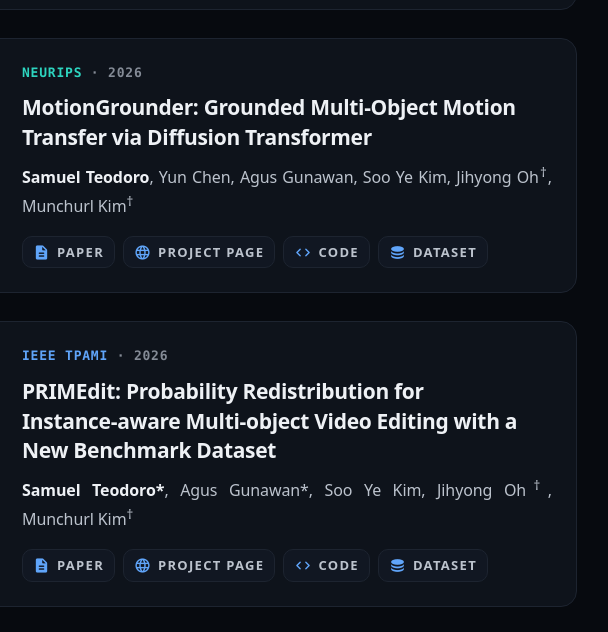
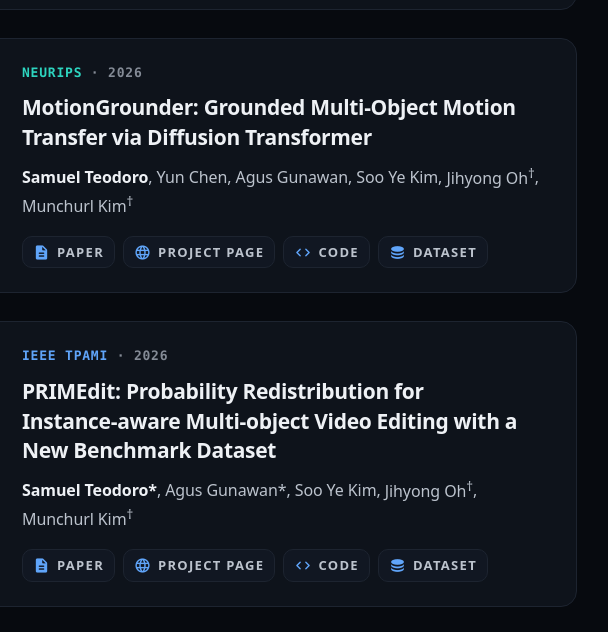
Before and after one commit to sateodoro/sateodoro.github.io, a plain HTML site: page index.html in a window 1280 px wide. Shown: the part 2066-2698 px from the top of the page, 471-1079 px from the left. Drawn offline with nearby package versions, Linux system fonts and the light colour scheme; a web font is replaced by a local one.

Commit message:
publications left-aligned, author names whole; reorder keywords

```diff
--- a/index.html
+++ b/index.html
@@ -27,7 +27,7 @@
       <div class="avatar-fallback">ST</div>
       <h1>Samuel Teodoro</h1>
       <p class="sub">Ph.D. Student at KAIST</p>
-      <ul class="keywords" aria-label="Research keywords"><li><span class="ms" aria-hidden="true">movie</span>Video Editing</li><li><span class="ms" aria-hidden="true">image</span>Image Editing</li><li><span class="ms" aria-hidden="true">blur_on</span>Diffusion Models</li><li><span class="ms" aria-hidden="true">animation</span>Motion Transfer</li><li><span class="ms" aria-hidden="true">bolt</span>Training-Free Methods</li></ul>
+      <ul class="keywords" aria-label="Research keywords"><li><span class="ms" aria-hidden="true">movie</span>Video Editing</li><li><span class="ms" aria-hidden="true">image</span>Image Editing</li><li><span class="ms" aria-hidden="true">animation</span>Motion Transfer</li><li><span class="ms" aria-hidden="true">blur_on</span>Diffusion Models</li><li><span class="ms" aria-hidden="true">bolt</span>Training-Free Methods</li></ul>
       <p class="contact">
         <a href="mailto:sateodoro@kaist.ac.kr" aria-label="E-Mail" title="E-Mail">
           <span class="ms" aria-hidden="true">mail</span>
@@ -135,7 +135,7 @@
               </div>
               <p class="pub-title"><span class="nw">TACO-Zero</span>: <span class="nw">Zero-Shot</span> <span class="nw">Multi-Reference</span> Compositional Video Editing</p>
               <p class="pub-authors">
-                <strong>Samuel Teodoro</strong>, Soo Ye Kim, Jihyong Oh<sup>&dagger;</sup>, Munchurl Kim<sup>&dagger;</sup>
+                <span class="nw"><strong>Samuel Teodoro</strong></span>, <span class="nw">Soo Ye Kim</span>, <span class="nw">Jihyong Oh<sup>&dagger;</sup></span>, <span class="nw">Munchurl Kim<sup>&dagger;</sup></span>
               </p>
               <div class="chips">
                 <a href="#" class="chip"><span class="ms" aria-hidden="true">description</span>Paper</a>
@@ -156,7 +156,7 @@
               </div>
               <p class="pub-title">MotionGrounder: Grounded <span class="nw">Multi-Object</span> Motion Transfer via Diffusion Transformer</p>
               <p class="pub-authors">
-                <strong>Samuel Teodoro</strong>, Yun Chen, Agus Gunawan, Soo Ye Kim, Jihyong Oh<sup>&dagger;</sup>, Munchurl Kim<sup>&dagger;</sup>
+                <span class="nw"><strong>Samuel Teodoro</strong></span>, <span class="nw">Yun Chen</span>, <span class="nw">Agus Gunawan</span>, <span class="nw">Soo Ye Kim</span>, <span class="nw">Jihyong Oh<sup>&dagger;</sup></span>, <span class="nw">Munchurl Kim<sup>&dagger;</sup></span>
               </p>
               <div class="chips">
                 <a href="https://arxiv.org/abs/2604.00853" class="chip" target="_blank" rel="noopener"><span class="ms" aria-hidden="true">description</span>Paper</a>
@@ -179,7 +179,7 @@
               </div>
               <p class="pub-title">PRIMEdit: Probability Redistribution for <span class="nw">Instance-aware</span> <span class="nw">Multi-object</span> Video Editing with a New Benchmark Dataset</p>
               <p class="pub-authors">
-                <strong>Samuel Teodoro*</strong>, Agus Gunawan*, Soo Ye Kim, Jihyong Oh<sup>&dagger;</sup>, Munchurl Kim<sup>&dagger;</sup>
+                <span class="nw"><strong>Samuel Teodoro*</strong></span>, <span class="nw">Agus Gunawan*</span>, <span class="nw">Soo Ye Kim</span>, <span class="nw">Jihyong Oh<sup>&dagger;</sup></span>, <span class="nw">Munchurl Kim<sup>&dagger;</sup></span>
               </p>
               <div class="chips">
                 <a href="https://arxiv.org/abs/2412.12877" class="chip" target="_blank" rel="noopener"><span class="ms" aria-hidden="true">description</span>Paper</a>
@@ -200,7 +200,7 @@
               </div>
               <p class="pub-title">OmniText: A <span class="nw">Training-Free</span> Generalist for Controllable <span class="nw">Text-Image</span> Manipulation</p>
               <p class="pub-authors">
-                Agus Gunawan*, <strong>Samuel Teodoro*</strong>, Yun Chen, Soo Ye Kim, Jihyong Oh<sup>&dagger;</sup>, Munchurl Kim<sup>&dagger;</sup>
+                <span class="nw">Agus Gunawan*</span>, <span class="nw"><strong>Samuel Teodoro*</strong></span>, <span class="nw">Yun Chen</span>, <span class="nw">Soo Ye Kim</span>, <span class="nw">Jihyong Oh<sup>&dagger;</sup></span>, <span class="nw">Munchurl Kim<sup>&dagger;</sup></span>
               </p>
               <div class="chips">
                 <a href="https://arxiv.org/abs/2510.24093" class="chip" target="_blank" rel="noopener"><span class="ms" aria-hidden="true">description</span>Paper</a>
--- a/styles.css
+++ b/styles.css
@@ -809,3 +809,6 @@ a { color: var(--au-blue); }
   .entries-news .entry { grid-template-columns: 76px minmax(0, 1fr); gap: 12px; }
   .entries-news .date-label { white-space: nowrap; }
 }
+
+/* publications: left-aligned (not justified); words still never split with a hyphen (Sam, 2026-11-28) */
+.pub, .pub-title, .pub-authors, .pub .chips, .footnote { text-align: left; hyphens: manual; -webkit-hyphens: manual; }
```
